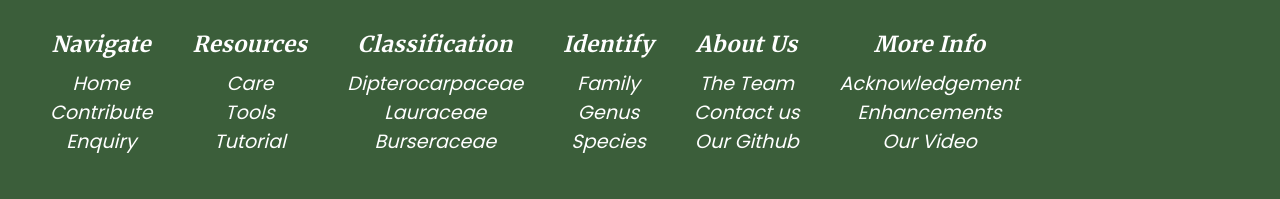
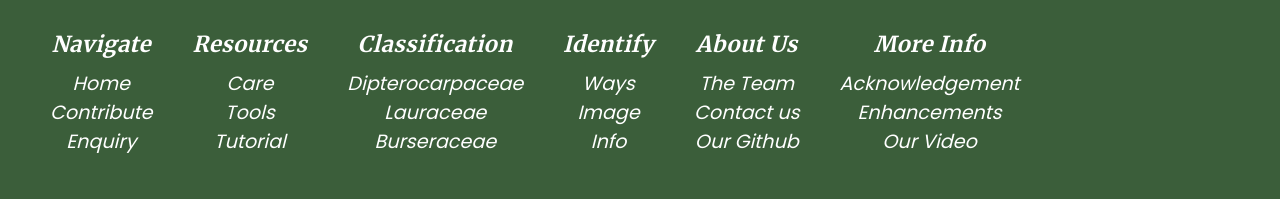
Before and after one commit to Miyuki32/herbaria-webstie, a plain HTML site: page tutorial.html in a window 1280 px wide. Shown: the part 4602-4801 px from the top of the page. Drawn offline with Linux system fonts and the light colour scheme.

Commit message:
Update footer

```diff
--- a/tutorial.html
+++ b/tutorial.html
@@ -209,9 +209,9 @@
                 <div class="ft-main-item">
                     <h2 class="ft-title">Identify</h2>
                     <ul>
-                        <li><a href="classify.html#family">Family</a></li>
-                        <li><a href="classify.html#genus">Genus</a></li>
-                        <li><a href="classify.html#species">Species</a></li>
+                        <li><a href="identify.html#identify_ways"">Ways</a></li>
+                        <li><a href="identify.html#file_upload"></a>Image</li>
+                        <li><a href="identify.html#tools">Info</a></li>
                     </ul>
                 </div>
                 <div class="ft-main-item">
```
